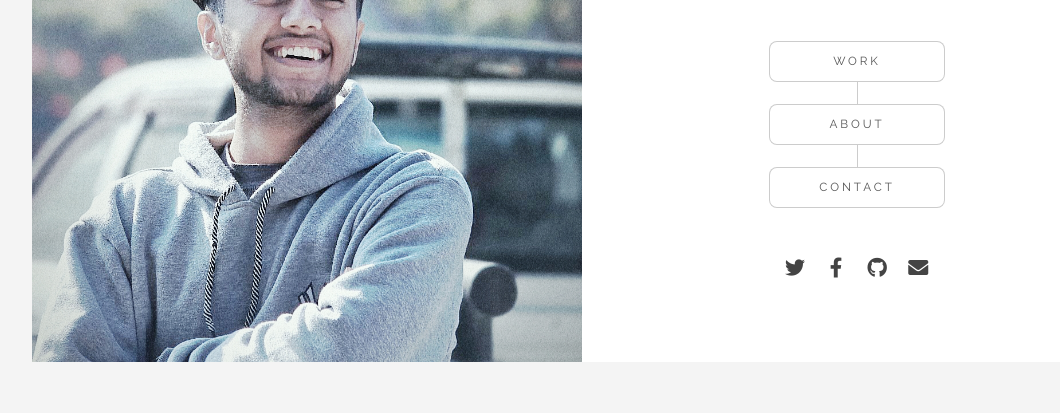
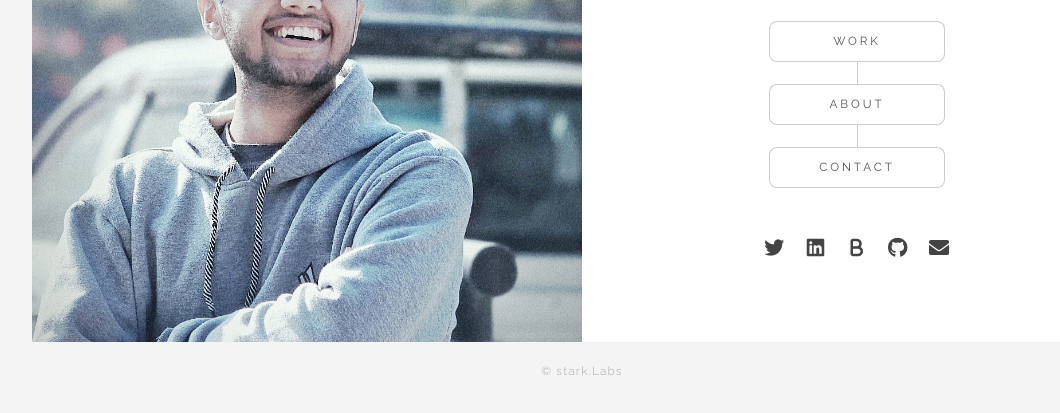
Before and after one commit to prazwalpandey/portfoliov2, a plain HTML site: page index.html in a window 1280 px wide. Shown: the part 319-732 px from the top of the page, without its empty margins (58-1118 px from the left). Drawn offline with Linux system fonts and the light colour scheme.

Commit message:
Social Sites added link.

```diff
--- a/index.html
+++ b/index.html
@@ -34,10 +34,12 @@
                         </ul>
                     </nav>
                     <ul class="icons">
-                        <li><a href="#" class="icon brands fa-twitter"><span class="label">Twitter</span></a></li>
-                        <li><a href="#" class="icon brands fa-facebook-f"><span class="label">Facebook</span></a></li>
-                        <li><a href="#" class="icon brands fa-github"><span class="label">GitHub</span></a></li>
-                        <li><a href="#" class="icon solid fa-envelope"><span class="label">Email</span></a></li>
+                        <li><a href="https://x.com/prazwalpandey" class="icon brands fa-twitter"><span class="label">Twitter</span></a></li>
+                        <li><a href="https://linkedin.com/in/prazwalpandey" class="icon brands fa-linkedin"><span class="label">GitHub</span></a></li>
+                        <li><a href="https://blog-w1ru.onrender.com/" class="icon solid fa-b"><span class="label">Email</span></a></li>
+                        <li><a href="https://github.com/prazwalpandey" class="icon brands fa-github"><span class="label">GitHub</span></a></li>
+                        <li><a href="mailto:prazwalstark@gmail.com" class="icon solid fa-envelope"><span class="label">Email</span></a></li>
+
                     </ul>
                 </div>
             </div>
@@ -112,7 +114,12 @@
                 </div>
             </div>
         </article>
-
+        <!-- Footer -->
+        <footer id="footer" style="margin-top:1em;">
+            <span class="copyright" style="font-family:'Raleway', Helvetica, sans-serif;letter-spacing: 0.1em;font-size: 0.8em;"
+              >&copy; stark.Labs</span
+            >
+          </footer>
     </div>
 </body>
 <script src="assets/js/main.js"></script>
```
